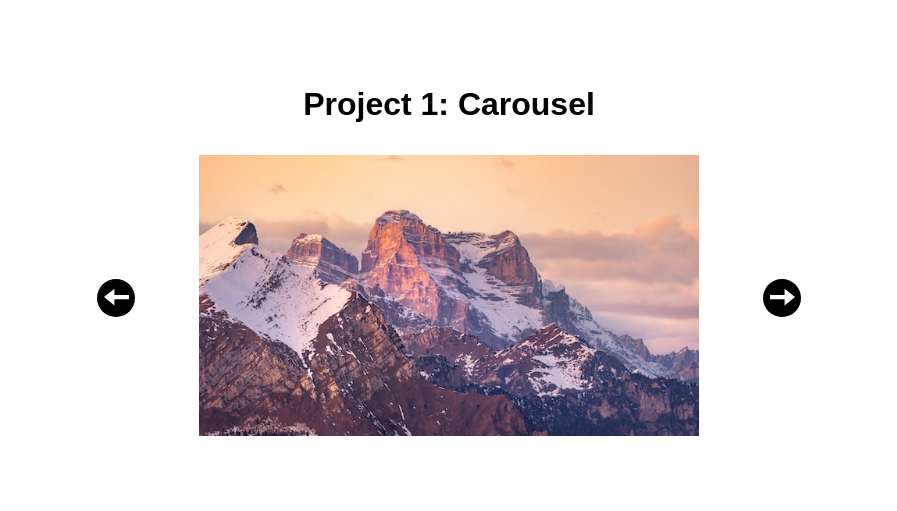
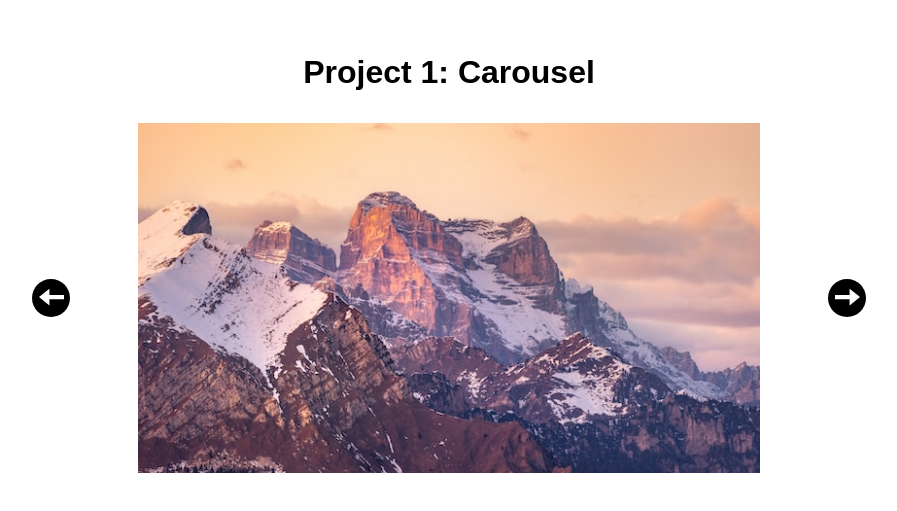
Before and after one commit to s-t-e-v/carousel, a React (Create React App) app: page / in a window 1280 px wide. Shown: the part 137-648 px from the top of the page, without its empty margins (191-1088 px from the left). Built offline with nearby package versions, Linux system fonts and the light colour scheme.

Commit message:
carousel button + style image stabilization

```diff
--- a/src/App.js
+++ b/src/App.js
@@ -1,37 +1,68 @@
+import { useState } from 'react';
 
-function Arrowleft() {
+const LEFT = "LEFT",
+      RIGHT = "RIGHT";
+
+function Arrowleft({onLeftClick}) {
   return (
-    <button className="arrow arrowleft"></button>
+    <button className="arrow arrowleft" onClick={onLeftClick}></button>
   );
 }
 
-function Arrowright() {
+function Arrowright({onRightClick}) {
   return (
-    <button className="arrow arrowright"></button>
+    <button className="arrow arrowright" onClick={onRightClick}></button>
   );
 }
 
 function Carousel() {
+  const [currentImg, setCurrentImg] = useState(0);
+
+  const images = [
+    "mountain.jpg",
+    "desert.jpg",
+    "moon.jpg",
+    "waterfall.jpg",
+  ];
+
+  function handleClick(img, side) {
+
+    switch(side) {
+      case LEFT:
+        if(img > 0)
+          img--;
+        else
+          img = images.length - 1;
+        break;
+      case RIGHT:
+        if(img < images.length - 1)
+          img++;
+        else
+          img = 0;
+        break;
+      default:
+        break;
+    }
+
+    setCurrentImg(img);
+  }
+
   return (
-    <>
     <div className="carousel">
-        <Arrowleft/>
+      <Arrowleft onLeftClick={() => handleClick(currentImg, LEFT)}/>
         <div className="slide">
-            <img src={require("./img/mountain.jpg")} alt=""/>
+          <img src={require("./img/" + images[currentImg])} alt=""/>
         </div>
-        <Arrowright/>
+      <Arrowright onRightClick={() => handleClick(currentImg, RIGHT)}/>
     </div>
-    </>
   );
 }
 
 export default function App() {
   return (
-    <>
     <div className="app">
       <h1>Project 1: Carousel</h1>
       <Carousel />
     </div>
-    </>
   );
 }
--- a/src/style.css
+++ b/src/style.css
@@ -31,10 +31,12 @@ body {
 
 /* Slide */
 .slide {
-    width: 500px;
+    width: 630px;
+    height: 350px;
+    text-align: center;
     }
     .slide img{
-        width: 100%;
+        height: 100%;
     }
 
 
```
Lines whose indentation alone changed are shown as unchanged.
